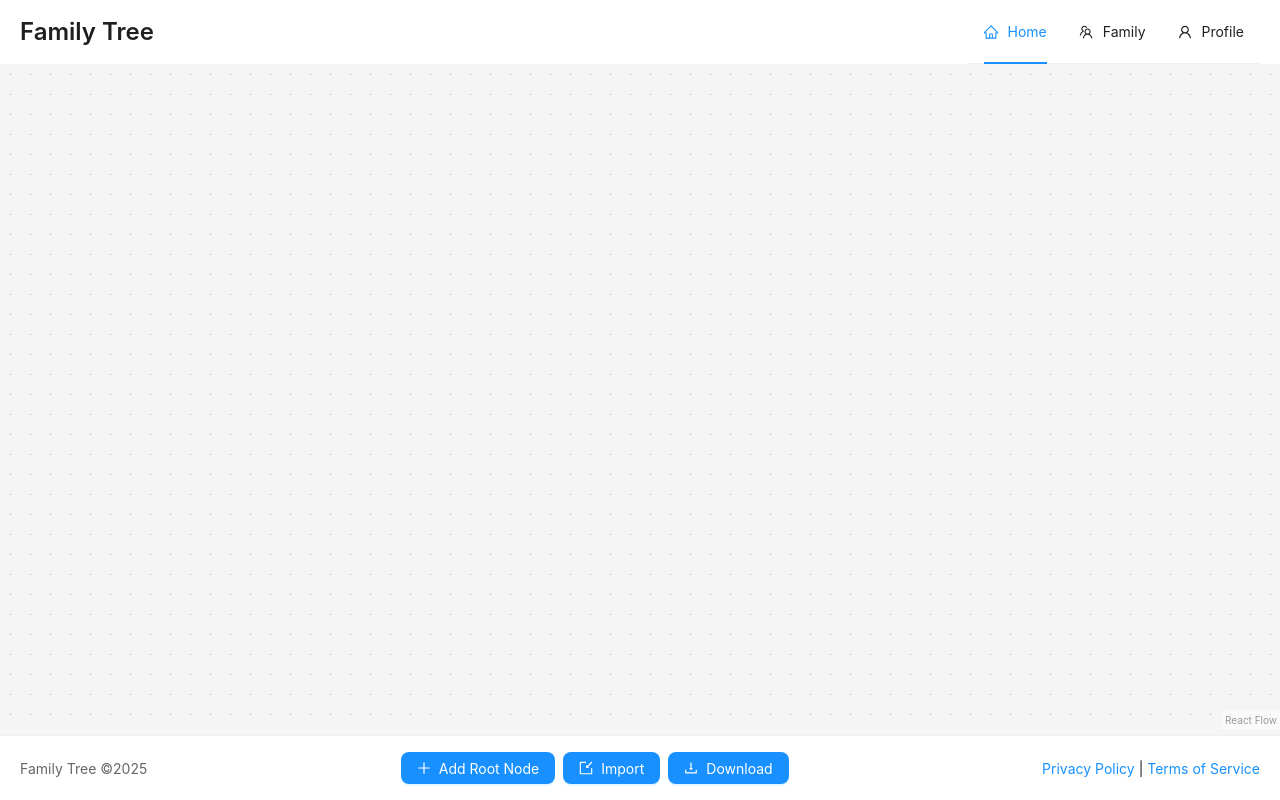
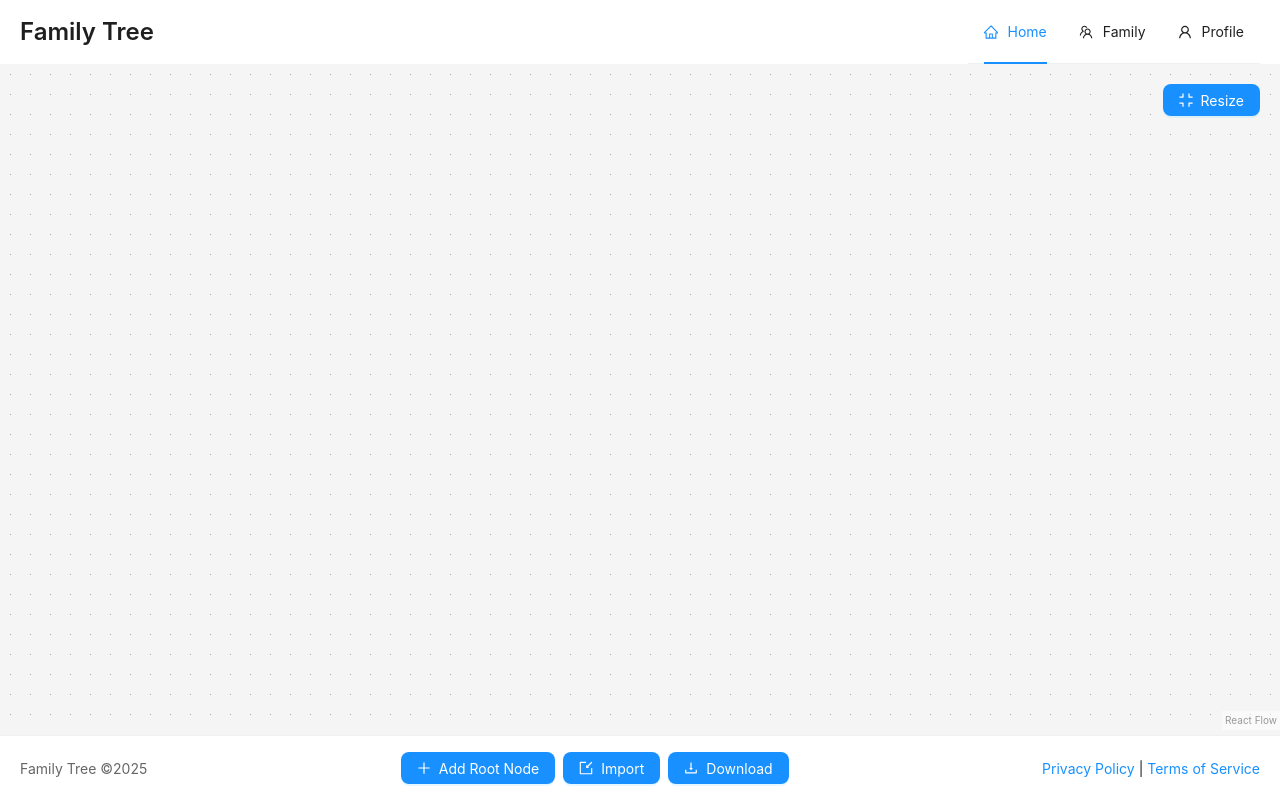
Before and after one commit to fooldevoloper/family-tree, a React (Vite) app: page / in a window 1280 px wide. Built offline with nearby package versions, Linux system fonts and the light colour scheme.

Commit message:
feat: integrate ResizeButton component for improved user interaction and remove automatic zooming effect in FamilyTree

```diff
--- a/src/App.tsx
+++ b/src/App.tsx
@@ -16,6 +16,7 @@ import { ConfigProvider, theme } from 'antd';
 import { useCallback, useEffect, useRef } from 'react';
 import { BrowserRouter } from 'react-router-dom';
 import { Layout } from './components/Layout';
+import { ResizeButton } from './components/ResizeButton';
 import ChildNode from './nodes/ChildNode';
 import ParentNode from './nodes/ParentNode';
 import SpouseNode from './nodes/SpouseNode';
@@ -56,19 +57,6 @@ function FamilyTree() {
       );
     }
   }, [nodes.length, setNodes]);
-
-  // Add effect to handle automatic zooming and centering
-  useEffect(() => {
-    if (reactFlowInstance.current) {
-      // Add a small delay to ensure the nodes are rendered
-      setTimeout(() => {
-        reactFlowInstance.current?.fitView({
-          padding: 0.2, // Add some padding around the content
-          duration: 800, // Smooth animation duration
-        });
-      }, 100);
-    }
-  }, [nodes, edges]);
 
   const onNodesChange = useCallback<OnNodesChange>(
     (changes) => {
@@ -126,7 +114,6 @@ function FamilyTree() {
             onConnect={onConnect}
             nodeTypes={nodeTypes}
             onInit={onInit}
-            fitView
             defaultEdgeOptions={{
               style: { stroke: '#52c41a' },
               animated: true,
@@ -134,6 +121,9 @@ function FamilyTree() {
           >
             <Background />
           </ReactFlow>
+          <div style={{ position: 'absolute', top: 20, right: 20, zIndex: 5 }}>
+            <ResizeButton reactFlowInstance={reactFlowInstance} />
+          </div>
         </div>
       </Layout>
     </ConfigProvider>
--- /dev/null
+++ b/src/components/ResizeButton.tsx
@@ -0,0 +1,42 @@
+import { CompressOutlined } from '@ant-design/icons';
+import { Edge, ReactFlowInstance } from '@xyflow/react';
+import { Button, message } from 'antd';
+import { useCallback } from 'react';
+import { FamilyNode } from '../types/family';
+
+interface ResizeButtonProps {
+  reactFlowInstance: React.MutableRefObject<ReactFlowInstance<FamilyNode, Edge> | null>;
+}
+
+export function ResizeButton({ reactFlowInstance }: ResizeButtonProps) {
+  const [messageApi, contextHolder] = message.useMessage();
+
+  const handleResize = useCallback(() => {
+    if (reactFlowInstance.current) {
+      messageApi.loading({ content: 'Resizing view...', key: 'resize' });
+
+      // Add a small delay to ensure the nodes are rendered
+      setTimeout(() => {
+        reactFlowInstance.current?.fitView({
+          padding: 0.2,
+          duration: 800,
+        });
+        messageApi.success({ content: 'View resized!', key: 'resize', duration: 2 });
+      }, 100);
+    }
+  }, [reactFlowInstance, messageApi]);
+
+  return (
+    <>
+      {contextHolder}
+      <Button
+        type="primary"
+        icon={<CompressOutlined />}
+        onClick={handleResize}
+        title="Resize view to fit all nodes"
+      >
+        Resize
+      </Button>
+    </>
+  );
+}
```
